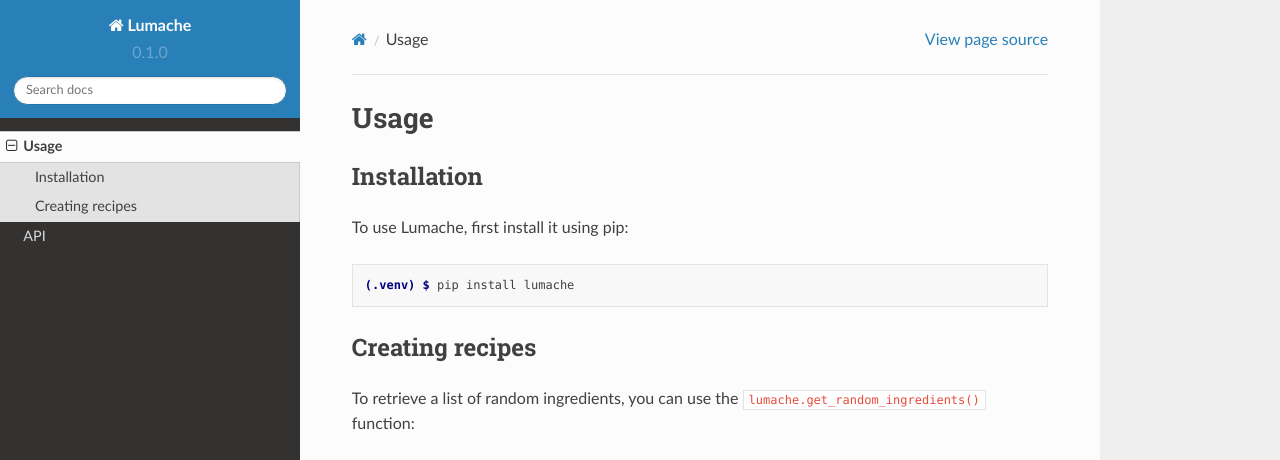
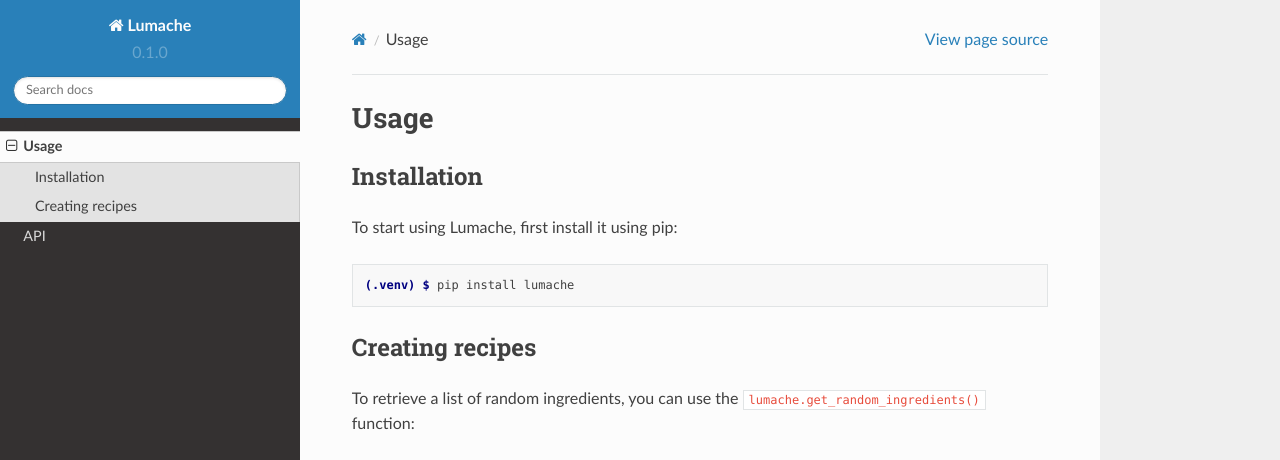
Before and after one commit to bj16/testdoc, a Sphinx documentation site: the page built from docs/source/usage.rst, in a window 1280 px wide and 1095 px high. Shown: the top 460 px of the window. Built offline with Sphinx 7.4.7 and the Read the Docs theme 2.0.0, drawn with Linux system fonts in a browser that asks for light colours; grey boxes are pictures that could not be loaded.

Commit message:
Update usage.rst

```diff
--- a/docs/source/usage.rst
+++ b/docs/source/usage.rst
@@ -6,7 +6,7 @@ Usage
 Installation
 ------------
 
-To use Lumache, first install it using pip:
+To start using Lumache, first install it using pip:
 
 .. code-block:: console
 
```
